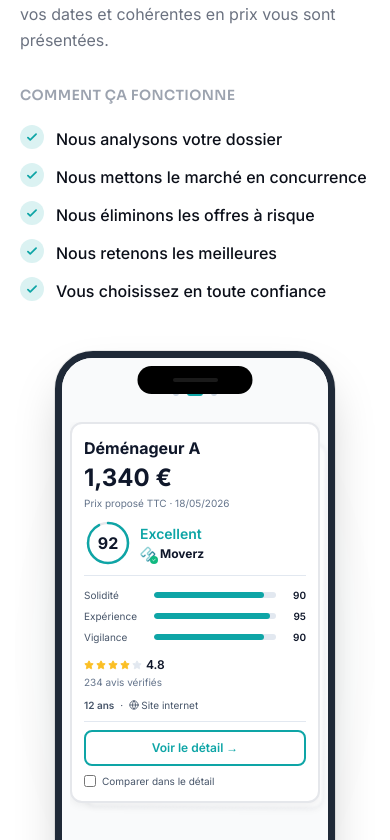
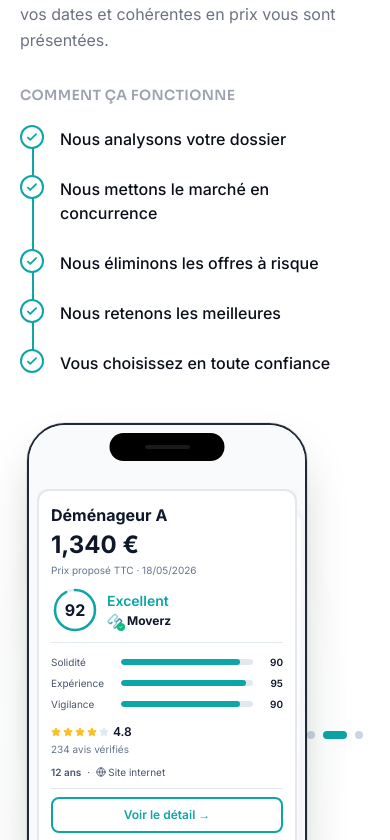
Before and after one commit to gdetaisne/moverz-fr, a Next.js app: page / in a window 390 px wide. Shown: the part 1160-2000 px from the top of the page. Built offline with nearby package versions, Linux system fonts and the light colour scheme.

Commit message:
✨ Amazing animations: Timeline vertical avec checkmarks + Badge flottant + Navigation dots en dessous + Border iPhone réduite (2px)

```diff
--- a/components/sections/ComparableQuotesMockScrolly.tsx
+++ b/components/sections/ComparableQuotesMockScrolly.tsx
@@ -313,7 +313,7 @@ export function ComparableQuotesMockScrolly() {
               </p>
             </motion.div>
 
-            {/* Comment ça fonctionne */}
+            {/* Comment ça fonctionne - Avec animation timeline */}
             <motion.div variants={staggerItem} className="space-y-5">
               <h3
                 className="font-heading text-sm font-semibold uppercase tracking-wide"
@@ -322,7 +322,23 @@ export function ComparableQuotesMockScrolly() {
                 Comment ça fonctionne
               </h3>
 
-              <div className="space-y-3">
+              <div className="relative space-y-0">
+                {/* Ligne verticale background (grise) */}
+                <div
+                  className="absolute left-3 top-3 bottom-3 w-[2px]"
+                  style={{ background: "rgba(14,165,166,0.15)" }}
+                />
+
+                {/* Ligne verticale animée (turquoise) qui se remplit */}
+                <motion.div
+                  className="absolute left-3 top-3 w-[2px]"
+                  style={{ background: "#0EA5A6" }}
+                  initial={{ height: 0 }}
+                  whileInView={{ height: "calc(100% - 24px)" }}
+                  viewport={{ once: true, amount: 0.3 }}
+                  transition={{ duration: 4, ease: [0.16, 1, 0.3, 1] }}
+                />
+
                 {[
                   "Nous analysons votre dossier",
                   "Nous mettons le marché en concurrence",
@@ -330,26 +346,73 @@ export function ComparableQuotesMockScrolly() {
                   "Nous retenons les meilleures",
                   "Vous choisissez en toute confiance",
                 ].map((step, i) => (
-                  <div key={i} className="flex items-start gap-3">
-                    <div
-                      className="flex h-6 w-6 shrink-0 items-center justify-center rounded-full"
-                      style={{ background: "rgba(14,165,166,0.15)" }}
+                  <motion.div
+                    key={i}
+                    className="flex items-start gap-4 pb-6 last:pb-0 relative"
+                    initial={{ opacity: 0, x: -10 }}
+                    whileInView={{ opacity: 1, x: 0 }}
+                    viewport={{ once: true, amount: 0.8 }}
+                    transition={{ duration: 0.6, delay: i * 0.3, ease: [0.16, 1, 0.3, 1] }}
+                  >
+                    {/* Cercle avec numéro qui devient checkmark */}
+                    <motion.div
+                      className="relative flex h-6 w-6 shrink-0 items-center justify-center rounded-full z-10"
+                      style={{ background: "white", border: "2px solid #0EA5A6" }}
+                      initial={{ scale: 0 }}
+                      whileInView={{ scale: 1 }}
+                      viewport={{ once: true, amount: 0.8 }}
+                      transition={{
+                        duration: 0.5,
+                        delay: i * 0.3,
+                        type: "spring",
+                        stiffness: 200,
+                        damping: 15
+                      }}
                     >
-                      <svg
-                        className="h-3.5 w-3.5"
+                      {/* Numéro */}
+                      <motion.span
+                        className="text-xs font-bold absolute"
+                        style={{ color: "#0EA5A6" }}
+                        initial={{ opacity: 1, scale: 1 }}
+                        whileInView={{ opacity: 0, scale: 0 }}
+                        viewport={{ once: true, amount: 0.8 }}
+                        transition={{
+                          duration: 0.3,
+                          delay: 1.2 + i * 0.3,
+                          ease: [0.16, 1, 0.3, 1]
+                        }}
+                      >
+                        {i + 1}
+                      </motion.span>
+
+                      {/* Checkmark qui apparaît */}
+                      <motion.svg
+                        className="h-3.5 w-3.5 absolute"
                         fill="none"
                         viewBox="0 0 24 24"
                         stroke="currentColor"
                         strokeWidth={3}
                         style={{ color: "#0EA5A6" }}
+                        initial={{ opacity: 0, scale: 0, rotate: -90 }}
+                        whileInView={{ opacity: 1, scale: 1, rotate: 0 }}
+                        viewport={{ once: true, amount: 0.8 }}
+                        transition={{
+                          duration: 0.6,
+                          delay: 1.5 + i * 0.3,
+                          type: "spring",
+                          stiffness: 200,
+                          damping: 15
+                        }}
                       >
                         <path strokeLinecap="round" strokeLinejoin="round" d="M5 13l4 4L19 7" />
-                      </svg>
-                    </div>
+                      </motion.svg>
+                    </motion.div>
+
+                    {/* Texte */}
                     <p className="text-base font-medium pt-0.5" style={{ color: "var(--color-text)" }}>
                       {step}
                     </p>
-                  </div>
+                  </motion.div>
                 ))}
               </div>
             </motion.div>
@@ -376,12 +439,12 @@ export function ComparableQuotesMockScrolly() {
               >
                 {/* Phone frame - Compact & realistic proportions */}
                 <div
-                  className="relative rounded-[38px] border-[7px] overflow-hidden bg-white"
+                  className="relative rounded-[38px] border-[2px] overflow-hidden bg-white"
                   style={{
                     borderColor: "#1F2937",
                     width: "280px",
                     height: "600px",
-                    boxShadow: "0 25px 50px -12px rgba(0,0,0,0.25), 0 0 0 1px rgba(0,0,0,0.08), inset 0 1px 0 rgba(255,255,255,0.1)",
+                    boxShadow: "0 25px 50px -12px rgba(0,0,0,0.25), 0 0 0 1px rgba(0,0,0,0.08)",
                   }}
                 >
                   {/* Dynamic Island (iPhone 14 Pro style) */}
@@ -398,24 +461,6 @@ export function ComparableQuotesMockScrolly() {
 
                   {/* Screen content with carousel */}
                   <div className="relative h-full w-full overflow-hidden" style={{ background: "#F9FAFB" }}>
-                    {/* Navigation dots mobile (inside screen, top) */}
-                    <div className="absolute top-8 left-0 right-0 z-20 flex items-center justify-center gap-2 lg:hidden">
-                      {MOVERS.map((_, i) => (
-                        <button
-                          key={i}
-                          onClick={() => {
-                            setDirection(i > currentIndex ? 1 : -1);
-                            setCurrentIndex(i);
-                          }}
-                          className="h-1.5 rounded-full transition-all"
-                          style={{
-                            width: i === currentIndex ? "16px" : "6px",
-                            background: i === currentIndex ? "#0EA5A6" : "#CBD5E1",
-                          }}
-                        />
-                      ))}
-                    </div>
-
                     {/* Carousel container (inside phone) with enhanced stack effect */}
                     <div className="relative h-full pt-16 pb-3 px-2 overflow-hidden">
                       {/* Card #3 - Très en arrière (la plus floue) */}
@@ -476,7 +521,51 @@ export function ComparableQuotesMockScrolly() {
                   </div>
                 </div>
               </motion.div>
+
+              {/* Badge flottant minimaliste */}
+              <motion.div
+                initial={{ opacity: 0, scale: 0.95 }}
+                whileInView={{ opacity: 1, scale: 1 }}
+                viewport={{ once: true }}
+                transition={{ duration: 0.4, delay: 0.6 }}
+                className="absolute -bottom-4 -right-4 rounded-xl px-3 py-2 text-xs font-semibold shadow-lg backdrop-blur-sm border"
+                style={{
+                  background: "rgba(255,255,255,0.95)",
+                  borderColor: "rgba(14,165,166,0.15)",
+                  color: "#111827"
+                }}
+              >
+                <div className="flex items-center gap-1.5">
+                  <div className="h-1.5 w-1.5 rounded-full" style={{ background: "#1F2937" }} />
+                  <span><strong style={{ color: "#0EA5A6" }}>3</strong> offres retenues sur <strong>12</strong> devis reçus</span>
+                </div>
+              </motion.div>
             </div>
+
+            {/* Navigation dots - En dessous du mockup */}
+            <motion.div
+              initial={{ opacity: 0, y: 10 }}
+              whileInView={{ opacity: 1, y: 0 }}
+              viewport={{ once: true }}
+              transition={{ duration: 0.4, delay: 0.8 }}
+              className="mt-6 flex items-center justify-center gap-2"
+            >
+              {MOVERS.map((_, i) => (
+                <button
+                  key={i}
+                  onClick={() => {
+                    setDirection(i > currentIndex ? 1 : -1);
+                    setCurrentIndex(i);
+                  }}
+                  className="h-2 rounded-full transition-all duration-300"
+                  style={{
+                    width: i === currentIndex ? "24px" : "8px",
+                    background: i === currentIndex ? "#0EA5A6" : "#CBD5E1",
+                  }}
+                  aria-label={`Voir offre ${i + 1}`}
+                />
+              ))}
+            </motion.div>
           </div>
         </div>
       </div>
--- a/components/sections/WhyMoverz.tsx
+++ b/components/sections/WhyMoverz.tsx
@@ -3,7 +3,7 @@
 /**
  * WhyMoverz - Version alignée sur CreditsafeChapter
  * Design compact avec animations de progression
- * Couleurs: Turquoise + Orange pour diversité
+ * Couleurs: Turquoise uniquement pour cohérence identité Moverz
  */
 
 import { useRef, useState, useEffect } from "react";
@@ -18,7 +18,7 @@ const arguments_ = [
     subtitle: "Appel d'offres réel, pas d'estimation vague",
     score: 450,
     scoreLabel: "€ économisés",
-    color: "#F59E0B", // Orange
+    color: "#0EA5A6", // Turquoise
   },
   {
     icon: Shield,
@@ -34,7 +34,7 @@ const arguments_ = [
     subtitle: "Un dossier, des offres comparables",
     score: 48,
     scoreLabel: "h max",
-    color: "#F59E0B", // Orange
+    color: "#0EA5A6", // Turquoise
   },
 ];
 
```
